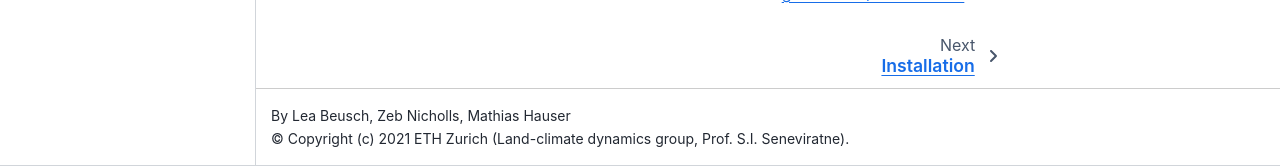
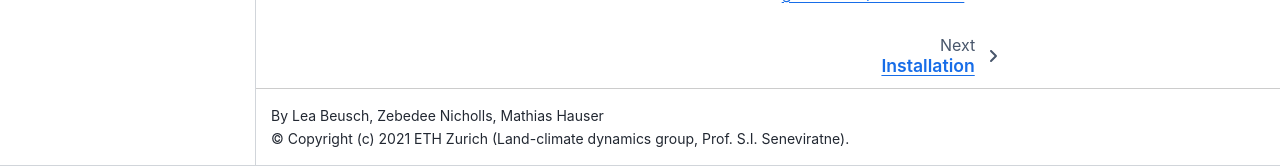
Before and after one commit to MESMER-group/mesmer, a Sphinx documentation site: the page built from doc/source/index.rst, in a window 1280 px wide and 1050 px high. Shown: the part 884-1050 px from the top of the window. Built offline with Sphinx 7.4.7 and the Sphinx Book theme 1.1.4, drawn with Linux system fonts in a browser that asks for light colours.

Commit message:
Consistent use of Zeb's name in repo

```diff
--- a/doc/source/conf.py
+++ b/doc/source/conf.py
@@ -20,7 +20,7 @@
 
 project = "mesmer"
 copyright = "(c) 2021 ETH Zurich (Land-climate dynamics group, Prof. S.I. Seneviratne)"
-author = "Lea Beusch, Zeb Nicholls, Mathias Hauser"
+author = "Lea Beusch, Zebedee Nicholls, Mathias Hauser"
 
 # The full version, including alpha/beta/rc tags
 release = "dev"
```
